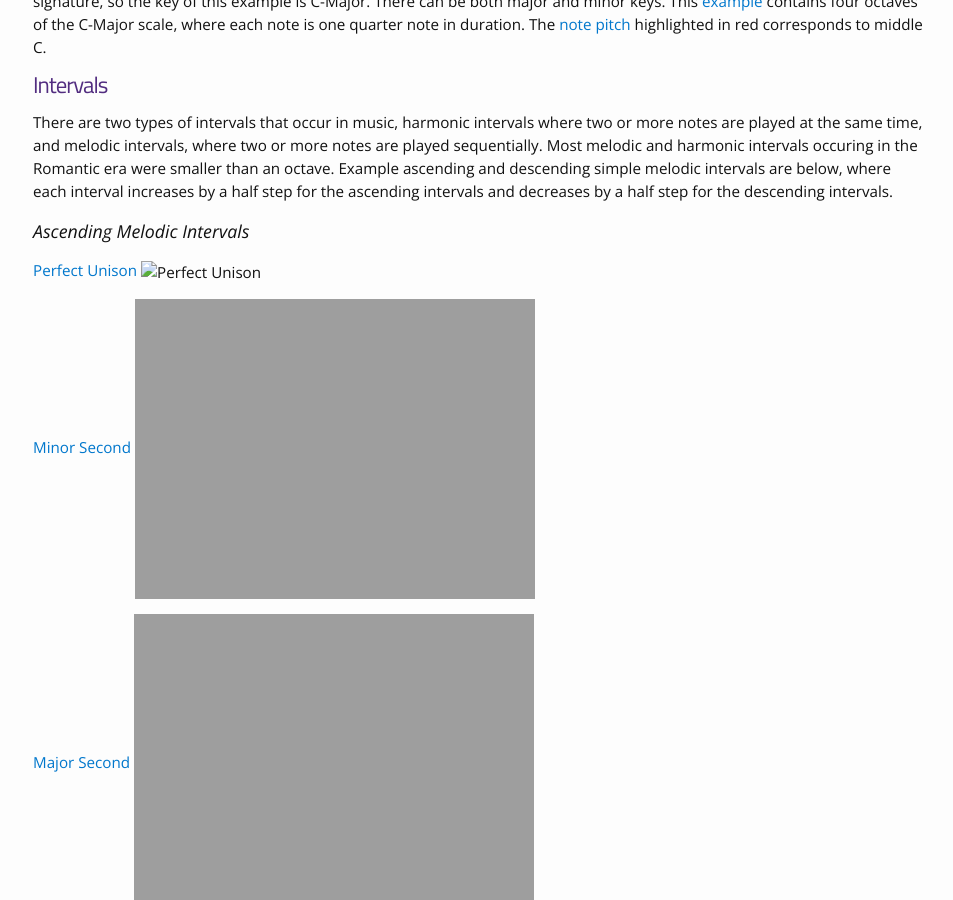
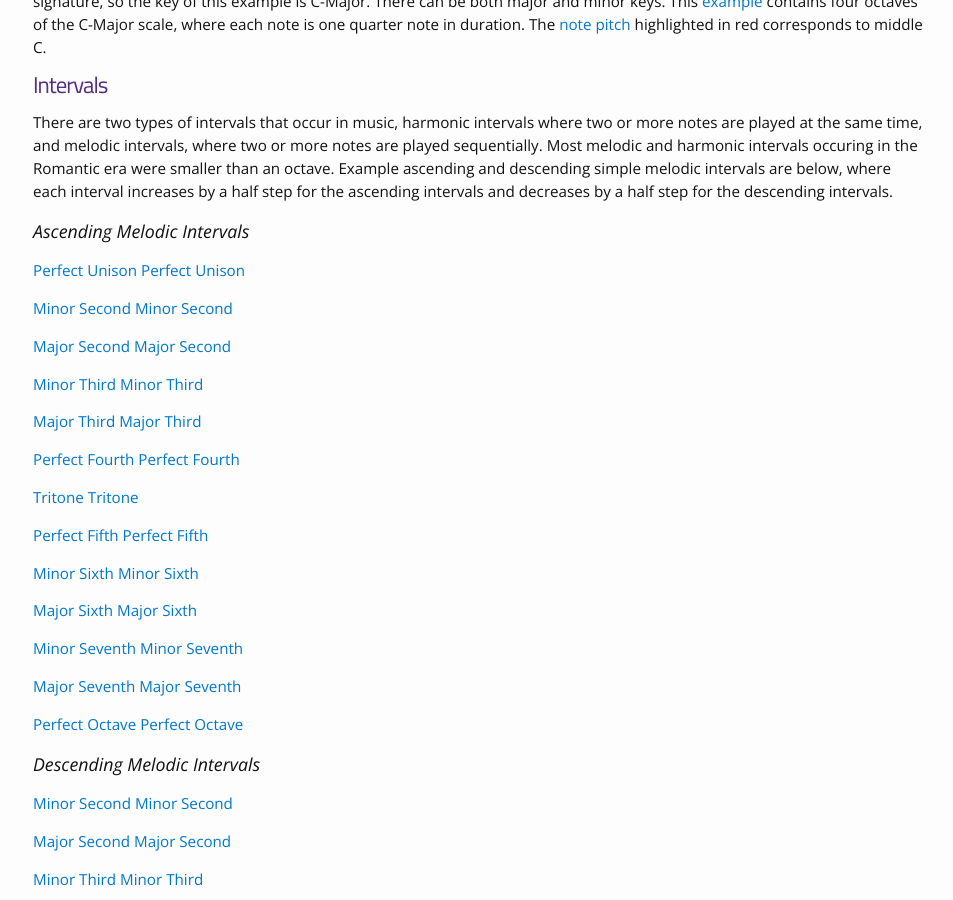
Before and after one commit to aky4wn/Classical-Music-Composition-Using-State-Space-Models, a Jekyll site: the page built from theory.md, in a window 1280 px wide and 900 px high, scrolled down 514 px. Shown: the whole window, without its empty margins (162-1115 px from the left). Built offline with Jekyll 4.4.1, drawn with Linux system fonts in a browser that asks for light colours.

Commit message:
Update theory.md

```diff
--- a/theory.md
+++ b/theory.md
@@ -18,31 +18,31 @@ There are two types of intervals that occur in music, harmonic intervals where t
 
 ### Ascending Melodic Intervals
 
-[Perfect Unison]({{ site.url }}/music_theory/unison.mp3) ![Perfect Unison](https://aky4wn.github.io/Classical-Music-Composition-Using-Hidden-Markov-Models/music_theory/unison.png)
+[Perfect Unison]({{ site.url }}/music_theory/unison.mp3) [Perfect Unison](https://aky4wn.github.io/Classical-Music-Composition-Using-Hidden-Markov-Models/music_theory/unison.png)
 
-[Minor Second]({{ site.url }}/music_theory/a_minor2nd.mp3) ![Minor Second]({{ site.url }}/music_theory/a_minor2nd.pdf)
+[Minor Second]({{ site.url }}/music_theory/a_minor2nd.mp3) [Minor Second]({{ site.url }}/music_theory/a_minor2nd.pdf)
 
-[Major Second]({{ site.url }}/music_theory/a_major2nd.mp3) ![Major Second]({{ site.url }}/music_theory/a_major2nd.pdf)
+[Major Second]({{ site.url }}/music_theory/a_major2nd.mp3) [Major Second]({{ site.url }}/music_theory/a_major2nd.pdf)
 
-[Minor Third]({{ site.url }}/music_theory/a_minor3rd.mp3) ![Minor Third]({{ site.url }}/music_theory/a_minor3rd.pdf)
+[Minor Third]({{ site.url }}/music_theory/a_minor3rd.mp3) [Minor Third]({{ site.url }}/music_theory/a_minor3rd.pdf)
 
-[Major Third]({{ site.url }}/music_theory/a_major3rd.mp3) ![Major Third]({{ site.url }}/music_theory/a_major3rd.pdf)
+[Major Third]({{ site.url }}/music_theory/a_major3rd.mp3) [Major Third]({{ site.url }}/music_theory/a_major3rd.pdf)
 
-[Perfect Fourth]({{ site.url }}/music_theory/a_perfect4th.mp3) ![Perfect Fourth]({{ site.url }}/music_theory/a_perfect4th.pdf)
+[Perfect Fourth]({{ site.url }}/music_theory/a_perfect4th.mp3) [Perfect Fourth]({{ site.url }}/music_theory/a_perfect4th.pdf)
 
-[Tritone]({{ site.url }}/music_theory/a_tritone.mp3) ![Tritone]({{ site.url }}/music_theory/a_tritone.pdf)
+[Tritone]({{ site.url }}/music_theory/a_tritone.mp3) [Tritone]({{ site.url }}/music_theory/a_tritone.pdf)
 
-[Perfect Fifth]({{ site.url }}/music_theory/a_perfect5th.mp3) ![Perfect Fifth]({{ site.url }}/music_theory/a_perfect5th.pdf)
+[Perfect Fifth]({{ site.url }}/music_theory/a_perfect5th.mp3) [Perfect Fifth]({{ site.url }}/music_theory/a_perfect5th.pdf)
 
-[Minor Sixth]({{ site.url }}/music_theory/a_minor6th.mp3) ![Minor Sixth]({{ site.url }}/music_theory/a_minor6th.pdf)
+[Minor Sixth]({{ site.url }}/music_theory/a_minor6th.mp3) [Minor Sixth]({{ site.url }}/music_theory/a_minor6th.pdf)
 
-[Major Sixth]({{ site.url }}/music_theory/a_major6th.mp3) ![Major Sixth]({{ site.url }}/music_theory/a_major6th.pdf)
+[Major Sixth]({{ site.url }}/music_theory/a_major6th.mp3) [Major Sixth]({{ site.url }}/music_theory/a_major6th.pdf)
 
-[Minor Seventh]({{ site.url }}/music_theory/a_minor7th.mp3) ![Minor Seventh]({{ site.url }}/music_theory/a_minor7th.pdf)
+[Minor Seventh]({{ site.url }}/music_theory/a_minor7th.mp3) [Minor Seventh]({{ site.url }}/music_theory/a_minor7th.pdf)
 
-[Major Seventh]({{ site.url }}/music_theory/a_major7th.mp3) ![Major Seventh]({{ site.url }}/music_theory/a_major7th.pdf)
+[Major Seventh]({{ site.url }}/music_theory/a_major7th.mp3) [Major Seventh]({{ site.url }}/music_theory/a_major7th.pdf)
 
-[Perfect Octave]({{ site.url }}/music_theory/a_octave.mp3) ![Perfect Octave]({{ site.url }}/music_theory/a_octave.pdf)
+[Perfect Octave]({{ site.url }}/music_theory/a_octave.mp3) [Perfect Octave]({{ site.url }}/music_theory/a_octave.pdf)
 
 
 ### Descending Melodic Intervals
```
